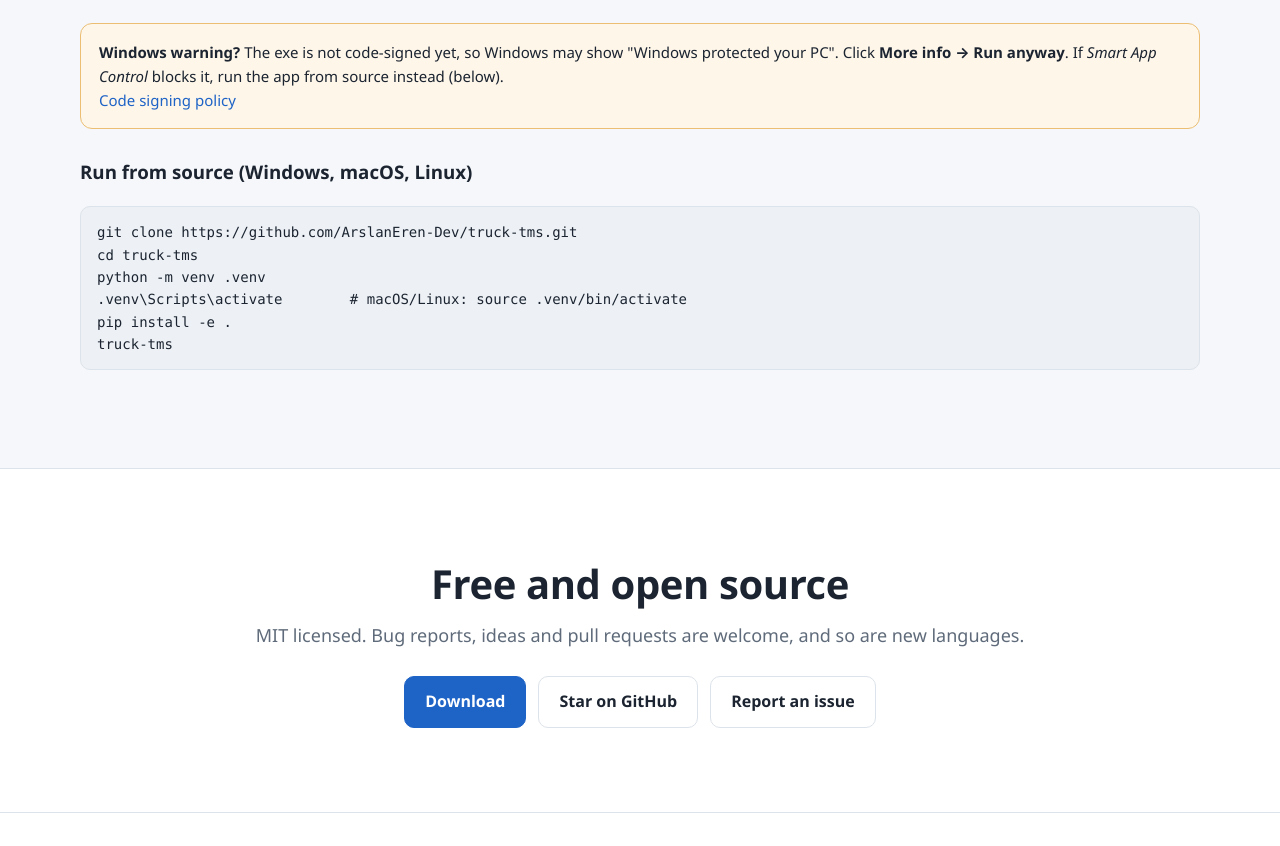
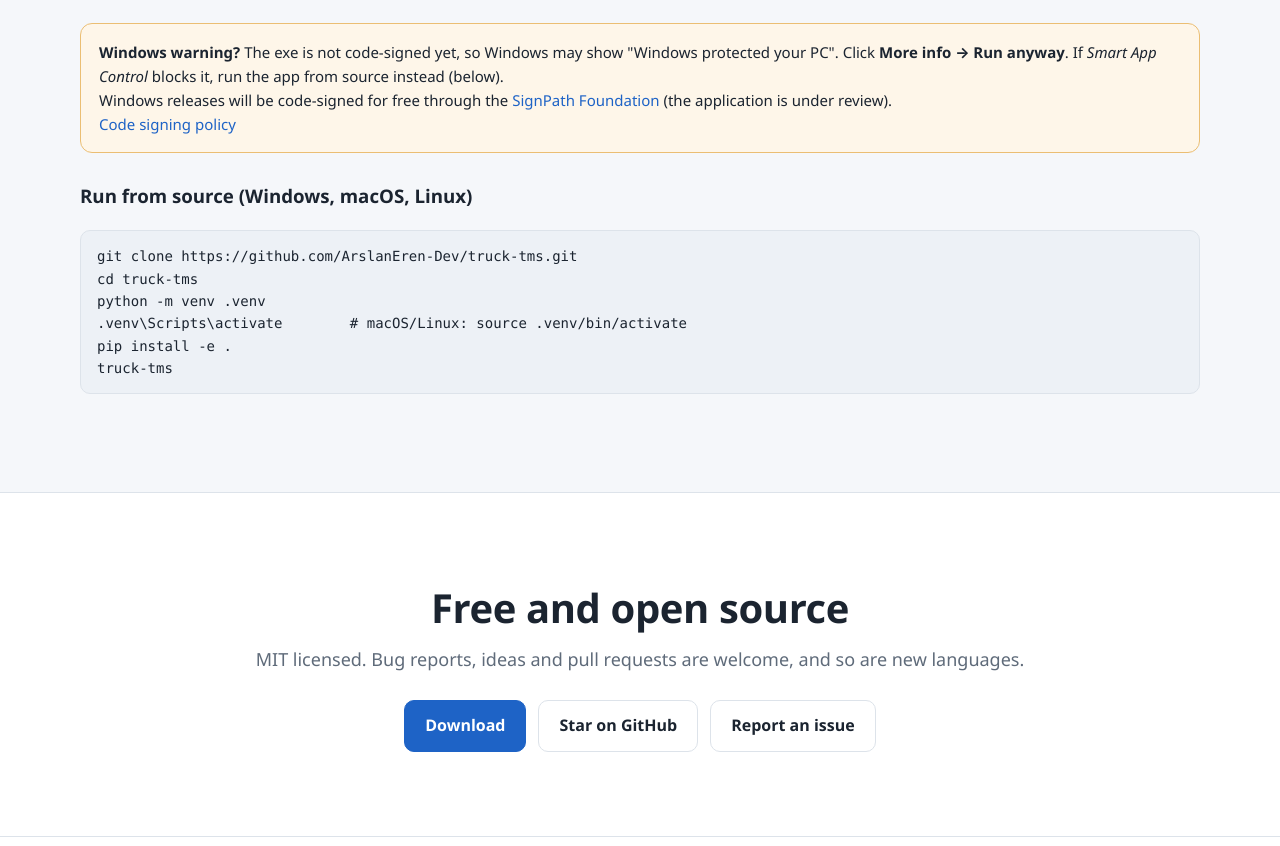
Before and after one commit to ArslanEren-Dev/truck-tms, a plain HTML site: page docs/index.html in a window 1280 px wide. Shown: the part 5505-6351 px from the top of the page. Drawn offline with Linux system fonts and the light colour scheme.

Commit message:
Update code signing policy for the SignPath application
The privacy policy now describes the daily update check, which reads only
the latest public release from the GitHub API and can be turned off. The
download section of the website says that Windows releases will be signed
through the SignPath Foundation.

```diff
--- a/docs/index.html
+++ b/docs/index.html
@@ -425,6 +425,8 @@
         <b>More info → Run anyway</b>. If <i>Smart App Control</i> blocks it, run the app from source instead (below).</span>
       <span lang="tr"><b>Windows uyarı verirse:</b> Exe henüz imzalı olmadığı için Windows "Bilgisayarınız korundu" uyarısı gösterebilir.
         <b>Ek bilgi → Yine de çalıştır</b> deyin. <i>Akıllı Uygulama Denetimi</i> engellerse uygulamayı aşağıdaki gibi kaynak koddan çalıştırın.</span>
+      <br><span lang="en">Windows releases will be code-signed for free through the <a href="https://signpath.org/">SignPath Foundation</a> (the application is under review).</span>
+      <span lang="tr">Windows sürümleri <a href="https://signpath.org/">SignPath Foundation</a> aracılığıyla ücretsiz olarak imzalanacak (başvuru inceleniyor).</span>
       <br><a href="https://github.com/ArslanEren-Dev/truck-tms/blob/main/docs/CODE_SIGNING.md"><span lang="en">Code signing policy</span><span lang="tr">Kod imzalama politikası</span></a>
     </div>
     <h3 style="margin-top:28px"><span lang="en">Run from source (Windows, macOS, Linux)</span><span lang="tr">Kaynak koddan çalıştırma (Windows, macOS, Linux)</span></h3>
```
Also changed, not shown: 1 other file.
